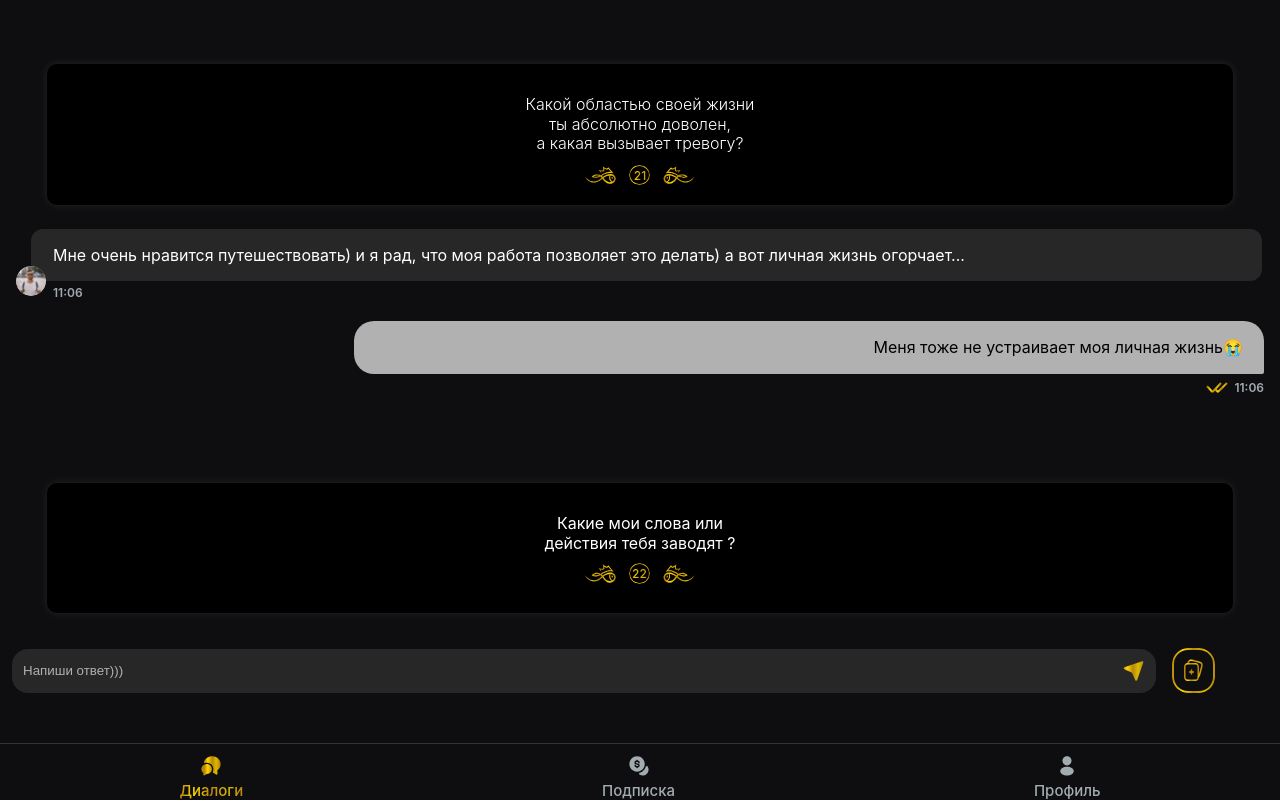
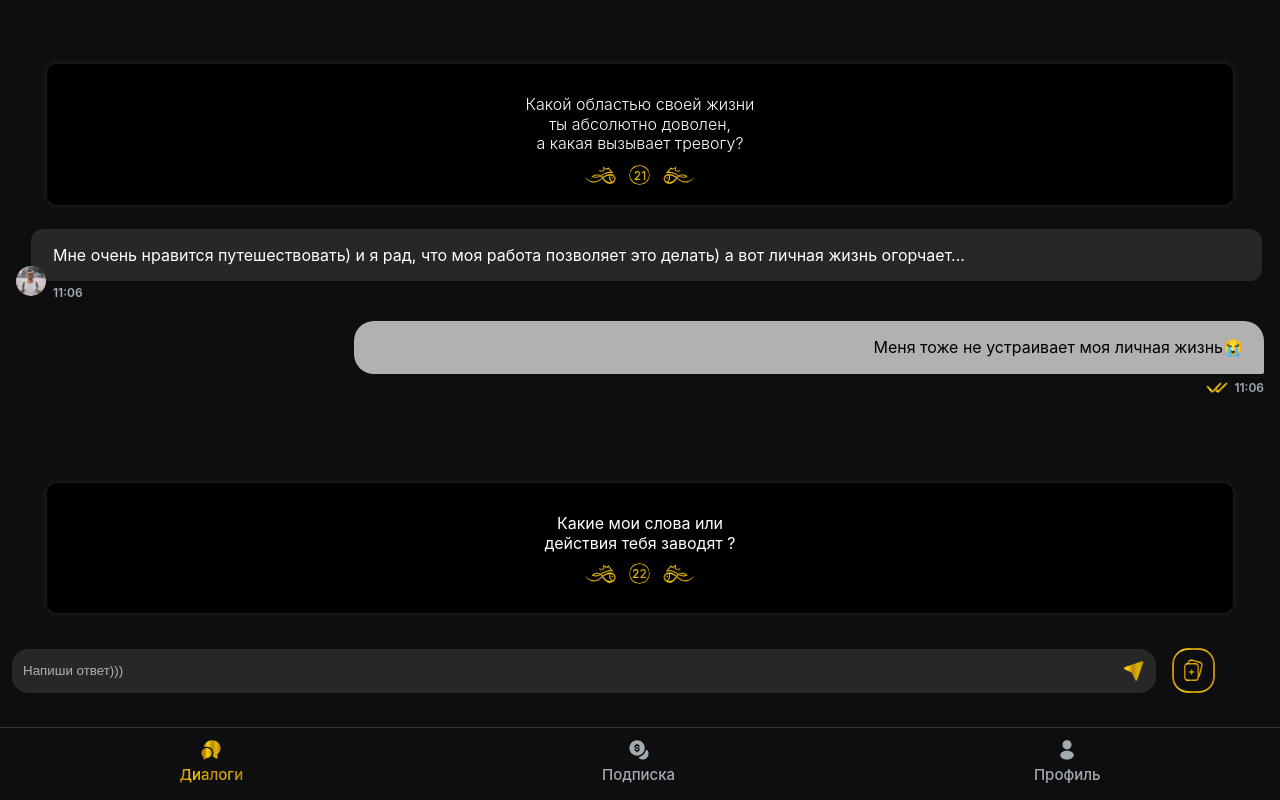
Before and after one commit to CeYn97/Dating-miniApp-tg, a React (Vite) app: page /chat/1 in a window 1280 px wide. Built offline with nearby package versions, Linux system fonts and the light colour scheme.

Commit message:
fixNavBar

```diff
--- a/src/components/TabBar/TabBar.css
+++ b/src/components/TabBar/TabBar.css
@@ -7,7 +7,7 @@
   position: fixed;
   left: 0;
   right: 0;
-  bottom: 0;
+  bottom: 2%;
   width: 100%;
   font-size: 12px;
   border-top: 1px solid #333;
```
